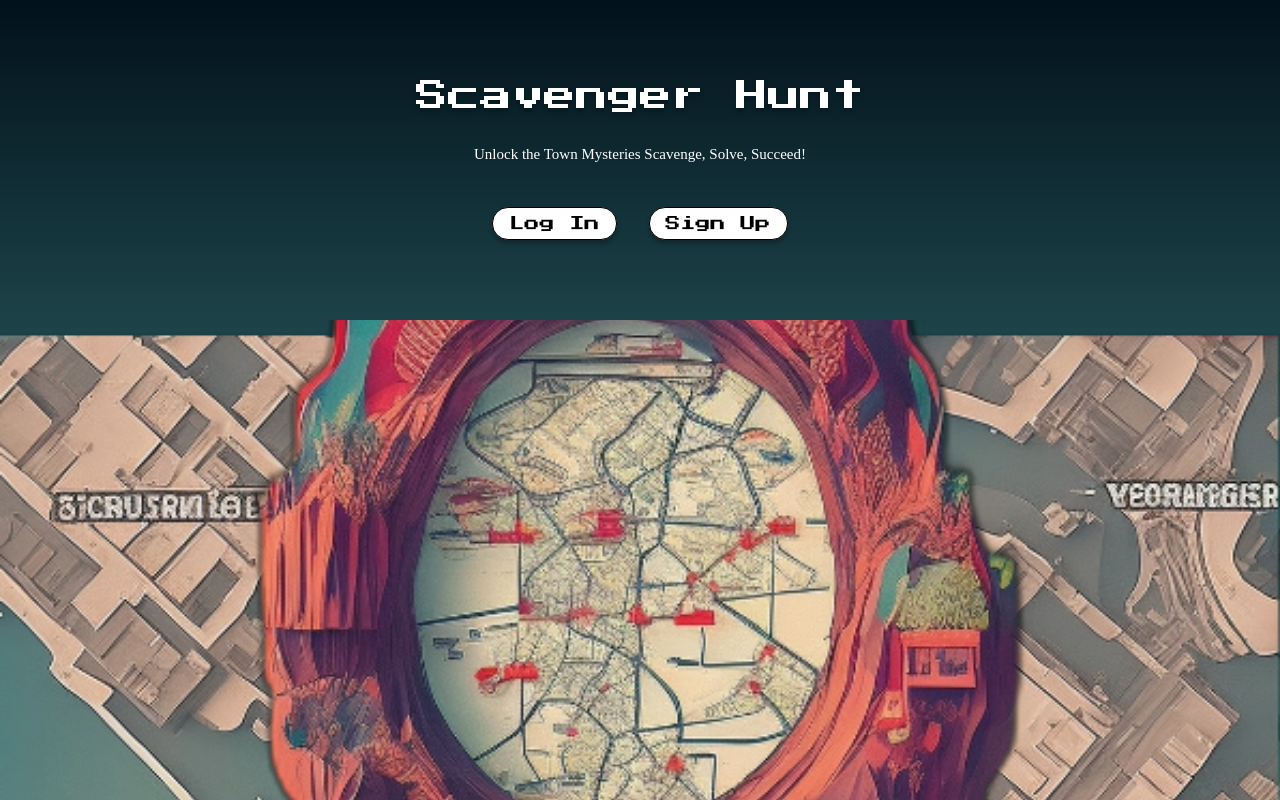
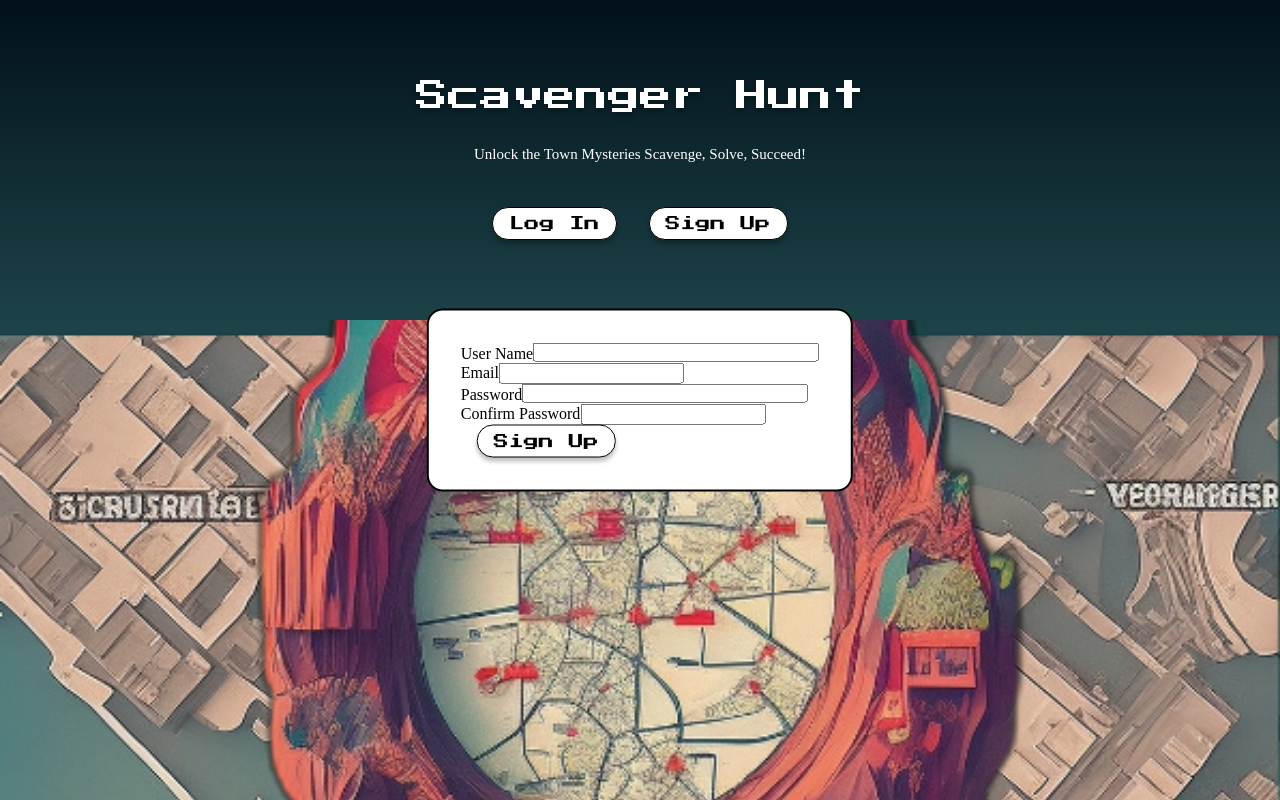
Before and after one commit to NinjaGo31/CS555-Sprint-Squad, a React (Vite) app in the folder View/React/scavenger-hunt/: page / in a window 1280 px wide. Both pictures are taken after a click on the button "Sign Up". Shown: the top 800 px of the page. Built offline with nearby package versions, Linux system fonts and the light colour scheme; a web font is replaced by a local one.

Commit message:
created signup page and form

```diff
--- a/View/React/scavenger-hunt/src/App.jsx
+++ b/View/React/scavenger-hunt/src/App.jsx
@@ -3,15 +3,24 @@ import LandingPage from "./landingPage";
 import Map from "./Map";
 const App = () => {
   const [isValidLogin, setValidLogin] = useState(false);
-  console.log(isValidLogin);
+  const [isValidSignUp, setValidSignup] = useState(false);
+
+  console.log(isValidSignUp);
   function handleLogin() {
     setValidLogin(true);
   }
-  console.log(isValidLogin);
+  function handleSignup() {
+    setValidSignup(true);
+  }
   return (
     <>
-      {!isValidLogin && <LandingPage onLogin={handleLogin} />}
+
+      {(!isValidLogin ||  !isValidSignUp) && <LandingPage onLogin={handleLogin} onSignup = {handleSignup}/>}
+
       {isValidLogin && <Map />}
+      {isValidSignUp && <Map />}
+
+
     </>
   );
 };
--- a/View/React/scavenger-hunt/src/LandingPage.jsx
+++ b/View/React/scavenger-hunt/src/LandingPage.jsx
@@ -3,8 +3,9 @@ import LoginSignupButton from "./components/LoginSignupButton";
 import LoginForm from "./LoginForm";
 import "./App.css";
 import Modal from "./components/Modal";
+import SignupForm from "./SignupForm";
 
-const LandingPage = ({ onLogin }) => {
+const LandingPage = ({ onLogin , onSignup}) => {
   const [loginformShow, setLoginFormShow] = useState(false);
   const [signUpFormShow, signUpSetFormShow] = useState(false);
   return (
@@ -25,6 +26,13 @@ const LandingPage = ({ onLogin }) => {
           <LoginForm onLogin={onLogin} />
         </Modal>
       )}
+      {
+        signUpFormShow && (
+          <Modal>
+            <SignupForm onSignup={onSignup}/>
+          </Modal>
+        )
+      }
       <img className="landingImg" src="src\assets\landingPageImage.png" />
       {/* {loginformShow && <LoginForm />} */}
       {/* {formShow && <Form />} */}
--- /dev/null
+++ b/View/React/scavenger-hunt/src/SignupForm.jsx
@@ -0,0 +1,124 @@
+import { useState } from "react";
+import axios from "axios";
+
+const SignupForm = ({ onSignup }) => {
+  const [formData, setFormData] = useState({
+    userName: "",
+    email: "",
+    password: "",
+    passwordConfirm: "",
+  });
+
+  const [errors, setErrors] = useState({});
+
+  function changeHandler(e) {
+    const { name, value } = e.target;
+    setFormData((prevData) => ({
+      ...prevData,
+      [name]: value,
+    }));
+  }
+
+  function validateForm() {
+    const errors = {};
+    if (!formData.userName.trim()) {
+      errors.userName = "Username is required";
+    }
+
+    if (!formData.email.trim()) {
+      errors.email = "Email is required";
+    } else if (!/^[^\s@]+@[^\s@]+\.[^\s@]+$/.test(formData.email)) {
+      errors.email = "Invalid email address";
+    }
+
+    if (formData.password.length < 8) {
+      errors.password = "Password must be at least 8 characters";
+    }
+
+    if (formData.password !== formData.passwordConfirm) {
+      errors.passwordConfirm = "Passwords do not match";
+    }
+
+    setErrors(errors);
+
+    return Object.keys(errors).length === 0;
+  }
+
+  async function handleSubmit(e) {
+    e.preventDefault();
+
+    if (validateForm()) {
+      try {
+        console.log(formData)
+        const response = await axios.post(
+          "http://127.0.0.1:3000/api/v1/users/signup",
+          formData
+        );
+        console.log(response.data);
+        if (response.data.status === "success") {
+          onSignup();
+        }
+      } catch (error) {
+        console.log(error);
+      }
+    }
+  }
+
+  return (
+    <form onSubmit={handleSubmit}>
+      <div>
+        <label htmlFor="userName">User Name</label>
+        <input
+          type="text"
+          id="userName"
+          name="userName"
+          value={formData.userName}
+          onChange={changeHandler}
+        />
+        {errors.userName && <span className="error">{errors.userName}</span>}
+      </div>
+
+      <div>
+        <label htmlFor="email">Email</label>
+        <input
+          type="text"
+          id="email"
+          name="email"
+          value={formData.email}
+          onChange={changeHandler}
+        />
+        {errors.email && <span className="error">{errors.email}</span>}
+      </div>
+
+      <div>
+        <label htmlFor="password">Password</label>
+        <input
+          type="password"
+          id="password"
+          name="password"
+          value={formData.password}
+          onChange={changeHandler}
+        />
+        {errors.password && <span className="error">{errors.password}</span>}
+      </div>
+
+      <div>
+        <label htmlFor="passwordConfirm">Confirm Password</label>
+        <input
+          type="password"
+          id="passwordConfirm"
+          name="passwordConfirm"
+          value={formData.passwordConfirm}
+          onChange={changeHandler}
+        />
+        {errors.passwordConfirm && (
+          <span className="error">{errors.passwordConfirm}</span>
+        )}
+      </div>
+
+      <button>Sign Up</button>
+    </form>
+  );
+};
+
+export default SignupForm;
```
Also changed, not shown: 2 other files (tests, documents, lock files or other folders).
